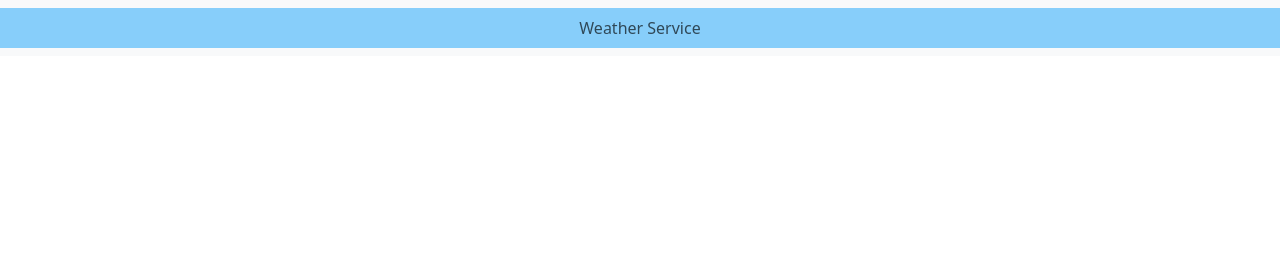
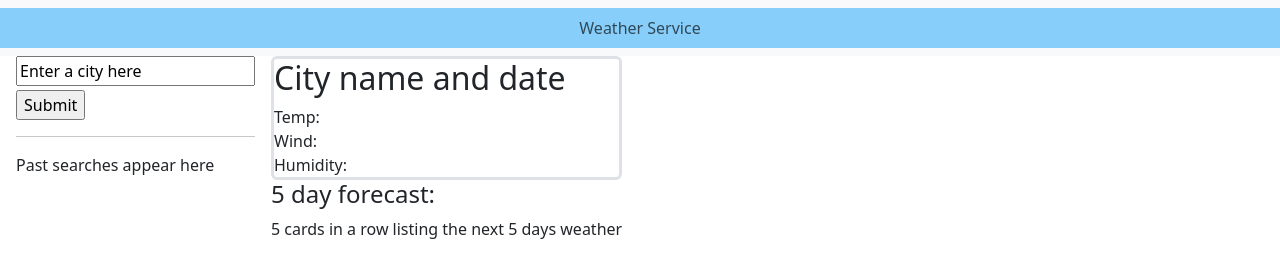
Before and after one commit to jrapich/weather-service, a plain HTML site: page index.html in a window 1280 px wide. Drawn offline with nearby package versions, Linux system fonts and the light colour scheme.

Commit message:
fleshed out the hmtl and gave it the basic look and sections as compared to the mockup using bootstrap

```diff
--- a/index.html
+++ b/index.html
@@ -21,7 +21,31 @@
                 </div>
             </nav>
         </header>
-
+        <main class="d-flex" id="weatherContainer">
+            <section class="mx-3" id="columnLeft">
+                <form>
+                    <input class="mb-1" type="text" value="Enter a city here">
+                    <br>
+                    <input type="submit">
+                </form>
+                <hr>
+                <section id="pastSearches">
+                    Past searches appear here
+                </section>
+            </section>
+            <section class="mr-3" id="columnRight">
+                <section class="border border-3 rounded d-flex flex-column" id="currentWeather">
+                    <h2>City name and date</h2>
+                    <div>Temp:</div>
+                    <div>Wind:</div>
+                    <div>Humidity:</div>
+                </section>
+                <section>
+                    <h4>5 day forecast:</h4>
+                    <section id="fiveDayForecast"> 5 cards in a row listing the next 5 days weather</section>
+                </section>
+            </section>
+        </main>
         <script src="./assets/js/script.js" async defer></script>
     </body>
 </html>
```
